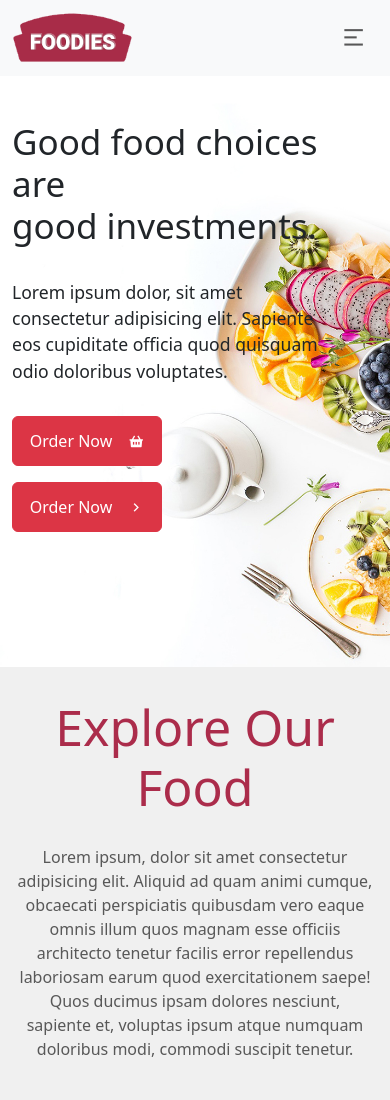
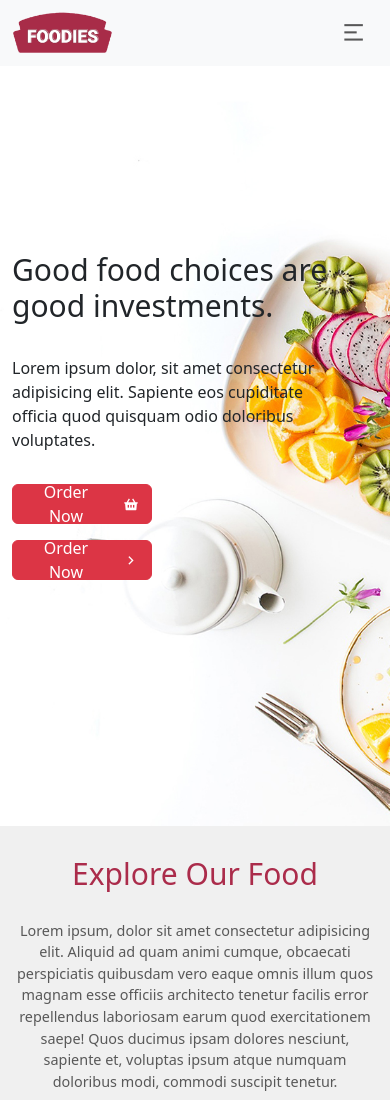
Before and after one commit to harmansaini4tech/FOODIES, a plain HTML site: page index.html in a window 390 px wide. Shown: the top 1100 px of the page. Drawn offline with nearby package versions, Linux system fonts and the light colour scheme.

Commit message:
make the some code responsive

```diff
--- a/style.css
+++ b/style.css
@@ -128,7 +128,7 @@ body {
   }
 
   .exploreFood h1 {
-    font-size: 50px;
+    font-size: 35px;
     color: rgb(171, 44, 75);
   }
   .exploreFood p {
@@ -154,3 +154,98 @@ body {
     padding-top: 30px;
   }
 }
+
+@media screen and (max-width: 576px) {
+  html {
+    scroll-padding-top: 400px;
+  }
+  .logo {
+    height: 50px;
+  }
+
+  .hero_section {
+    background-image: url(./bg/bg-1.jpg);
+    background-size: cover;
+    background-position: bottom;
+    height: 70vh;
+    /* width: 100%; */
+    display: flex;
+    flex-direction: column;
+    justify-content: center;
+    align-items: left;
+    text-align: left;
+    /* padding-left: 100px; */
+  }
+  .hero_section h1 {
+    font-size: 30px;
+    margin-top: -1px;
+  }
+  .hero_section p {
+    width: 90%;
+    font-size: 1rem;
+  }
+  .hero_section_buttons button {
+    height: 50px;
+    width: 150px;
+  }
+
+  .exploreFood h1 {
+    font-size: 30px;
+    color: rgb(171, 44, 75);
+  }
+  .exploreFood p {
+    font-size: 0.9rem;
+    width: 100%;
+    text-align: center;
+    margin-top: 20px;
+    color: rgb(88, 88, 88);
+  }
+
+}
+
+@media screen and (max-width: 480px) {
+  html {
+    scroll-padding-top: 400px;
+  }
+  .logo {
+    height: 50px;
+  }
+
+  .hero_section {
+    background-image: url(./bg/bg-1.jpg);
+    background-size: cover;
+    background-position: bottom;
+    height:90vh;
+    /* width: 100%; */
+    display: flex;
+    flex-direction: column;
+    justify-content: center;
+    align-items: left;
+    text-align: left;
+    /* padding-left: 100px; */
+  }
+  .hero_section h1 {
+    font-size: 30px;
+    margin-top: -60px;
+  }
+  .hero_section p {
+    width: 90%;
+    font-size: 1rem;
+  }
+  .hero_section_buttons button {
+    height: 40px;
+    width: 140px;
+  }
+
+  .exploreFood h1 {
+    font-size: 30px;
+    color: rgb(171, 44, 75);
+  }
+  .exploreFood p {
+    font-size: 0.9rem;
+    width: 100%;
+    text-align: center;
+    margin-top: 20px;
+    color: rgb(88, 88, 88);
+  }
+}
```
